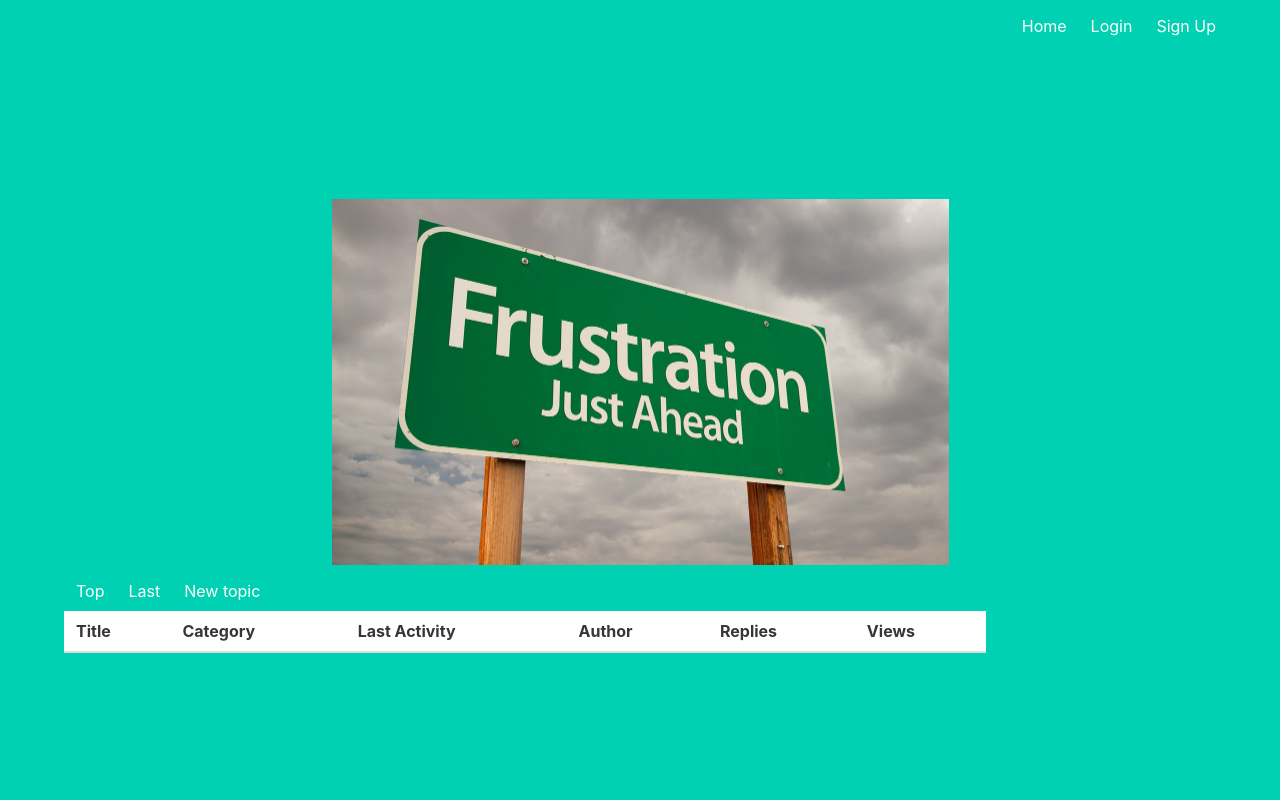
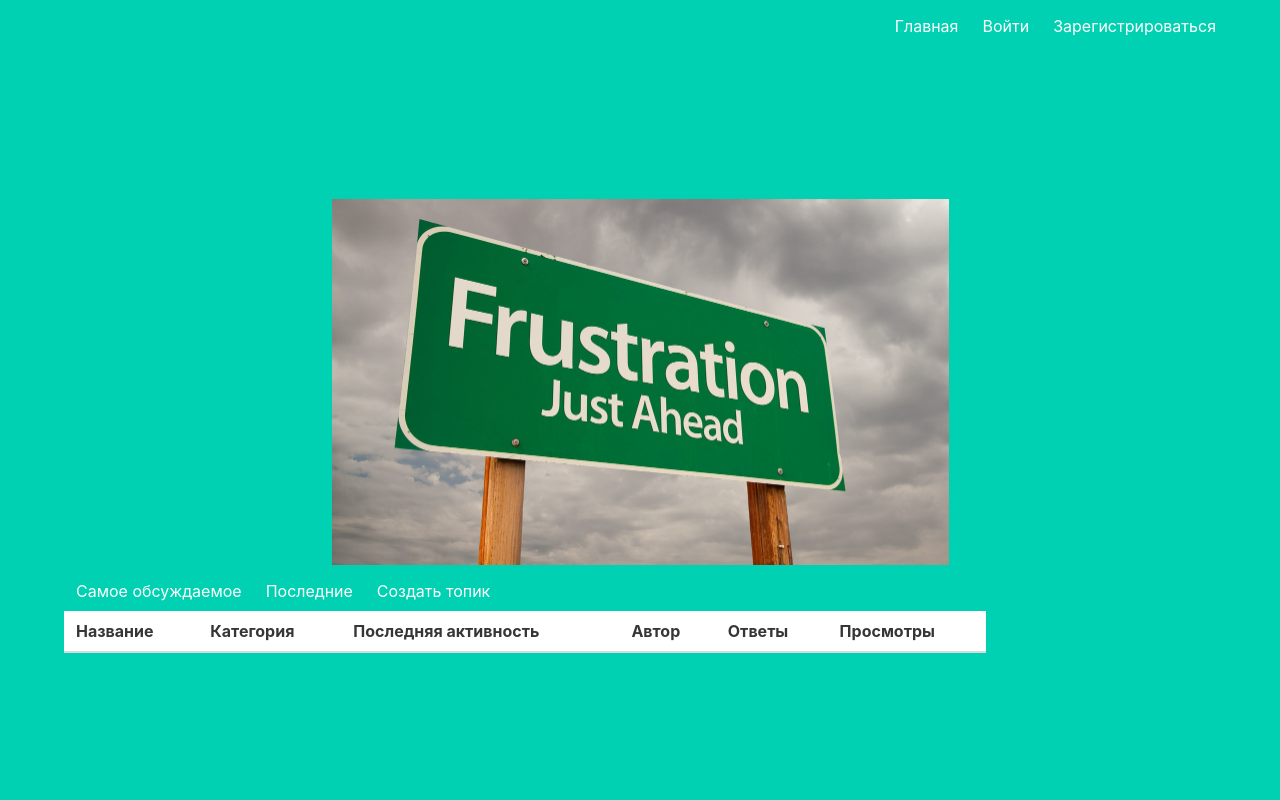
Before and after one commit to savelovme/mylittleforum, a Flask app: page / in a window 1280 px wide. Run offline with Flask 2, Linux system fonts and the light colour scheme; data that the repository does not hold is empty; parts of the project's set-up code (start-up, migrations or seed data) failed here and were passed over.

Commit message:
Code cleanup

```diff
--- a/services/web/manage.py
+++ b/services/web/manage.py
@@ -6,7 +6,7 @@ cli = FlaskGroup(create_app=create_app)
 
 @cli.command("create_db")
 def create_db():
-    db.drop_all()
+    #db.drop_all()
     db.create_all()
     db.session.commit()
 
--- a/services/web/project/__init__.py
+++ b/services/web/project/__init__.py
@@ -20,14 +20,11 @@ def create_app():
 
     @login_manager.user_loader
     def load_user(user_id):
-        # since the user_id is just the primary key of our user table, use it in the query for the user
         return User.query.get(int(user_id))
 
-    # blueprint for auth routes in our app
     from .auth import auth as auth_blueprint
     app.register_blueprint(auth_blueprint)
 
-    # blueprint for non-auth parts of app
     from .main import main as main_blueprint
     app.register_blueprint(main_blueprint)
 
--- a/services/web/project/main.py
+++ b/services/web/project/main.py
@@ -11,8 +11,7 @@ main = Blueprint('main', __name__)
 
 
 def get_time():
-    return time.asctime(time.localtime(time.time()))  # Get the current time and date
-
+    return time.strftime("%d %b %Y %H:%M:%S" , time.localtime(time.time()))
 
 def get_user(id):
     return User.query.filter_by(id=id).first_or_404()
@@ -28,7 +27,15 @@ def index():
 @main.route('/profile')
 @login_required
 def profile():
-    return render_template('profile.html', name=current_user.name, avatar=current_user.avatar)
+    frustration_stat = dict()
+    frustration_stat["frustrated_topics"] = Topic.query.filter(Topic.author_id == current_user.id,
+                                                               Topic.frustration > 0.5).count()
+    frustration_stat["total_topics"] = Topic.query.filter(Topic.author_id == current_user.id).count()
+    frustration_stat["frustrated_replies"] = Reply.query.filter(Reply.author_id == current_user.id,
+                                                               Reply.frustration > 0.5).count()
+    frustration_stat["total_replies"] = Reply.query.filter(Reply.author_id == current_user.id).count()
+
+    return render_template('profile.html', name=current_user.name, avatar=current_user.avatar, frustration_stat=frustration_stat)
 
 
 @main.route('/profile', methods=['POST'])
@@ -44,13 +51,13 @@ def upload_file():
     return redirect("/profile")
 
 
-@main.route("/post")  # Render the 'write new topic' box
+@main.route("/post")
 @login_required
 def renderCreateTopic():
     return render_template("post.html")
 
 
-@main.route("/post/post", methods=["POST"])  # Backend of the new topic box
+@main.route("/post/post", methods=["POST"])
 def createTopic():
     topic = Topic(
         request.form["title"],
@@ -65,65 +72,64 @@ def createTopic():
     return redirect("/topic/" + str(topic.id))
 
 
-@main.route("/topic/<id>")  # Render a topic
+@main.route("/topic/<id>")
 def renderTopic(id):
     topic = Topic.query.filter_by(id=id).first_or_404()
-    topic.views += 1  # Add one view
+    topic.views += 1
     db.session.add(topic)
-    db.session.commit()  # Change the value of the view in the database
+    db.session.commit()
     return render_template(
-        "topic.html", topic=topic, replies=Reply.query.filter_by(topic_id=id).order_by(Reply.id),
-        get_user=get_user, test_score=topic.frustration
-    )  # Render the page
+        "topic.html", topic=topic, replies=Reply.query.filter_by(topic_id=id).order_by(Reply.id), get_user=get_user
+    )
 
 
-@main.route("/reply/<id>", methods=["POST"])  # Reply to a post.
+@main.route("/reply/<id>", methods=["POST"])
 @login_required
 def replyTo(id):
     topic = Topic.query.filter_by(id=id).first_or_404()
-    topic.reply(get_time())  # Reply to the topic
+    topic.reply(get_time())
     reply = Reply(
         request.form["body"], get_time(), current_user.id, id,
         frustration_model.predict_probas([request.form["body"]])[0, 0].item()
-    )  # Add the reply
+    )
     db.session.add(reply)
-    db.session.add(topic)
-    db.session.commit()  # Add everything in the database
-    return redirect("/topic/" + str(id))  # Redirect to the correct page
-
-
-@main.route("/like/<id>")  # Like a topic
-@login_required
-def likeTopic(id):
-    topic = Topic.query.filter_by(id=id).first_or_404()
-    topic.like(current_user.id)  # Call the 'like' function of the class 'Topic'
     db.session.add(topic)
     db.session.commit()
     return redirect("/topic/" + str(id))
 
 
-@main.route("/like/reply/<id>/<topic_id>")  # Like a reply
+@main.route("/like/<id>")
+@login_required
+def likeTopic(id):
+    topic = Topic.query.filter_by(id=id).first_or_404()
+    topic.like(current_user.id)
+    db.session.add(topic)
+    db.session.commit()
+    return redirect("/topic/" + str(id))
+
+
+@main.route("/like/reply/<id>/<topic_id>")
 @login_required
 def likeReply(id, topic_id):
     reply = Reply.query.filter_by(id=id).first_or_404()
-    reply.like(current_user.id)  # Call the like function of the class Reply
+    reply.like(current_user.id)
     db.session.add(reply)
     db.session.commit()
-    return redirect("/topic/" + str(topic_id))  # Return to the topic
+    return redirect("/topic/" + str(topic_id))
 
 
-@main.route("/top")  # Order the list of posts by thoses who have the biggest number of replies
+@main.route("/top")
 def topList():
     topics = Topic.query.order_by(Topic.repliesNum.desc())
     return render_template("index.html", topics=topics, get_user=get_user)
 
 
-@main.route("/new")  # Order the list like normal (redirect)
+@main.route("/new")
 def redirectIndex():
     return redirect("/")
 
 
-@main.route("/cat/<category>")  # Get the list of posts in a category
+@main.route("/cat/<category>")
 def catList(category):
     topics = Topic.query.filter_by(category=category).order_by(Topic.id.desc())
     return render_template("index.html", topics=topics, get_user=get_user)
--- a/services/web/project/templates/base.html
+++ b/services/web/project/templates/base.html
@@ -19,24 +19,24 @@
                     <div id="navbarMenuHeroA" class="navbar-menu">
                         <div class="navbar-end">
                             <a href="{{ url_for('main.index') }}" class="navbar-item">
-                                Home
+                                Главная
                             </a>
                             {% if current_user.is_authenticated %}
                             <a href="{{ url_for('main.profile') }}" class="navbar-item">
-                                Profile
+                                Мой профиль
                             </a>
                             {% endif %}
                             {% if not current_user.is_authenticated %}
                             <a href="{{ url_for('auth.login') }}" class="navbar-item">
-                                Login
+                                Войти
                             </a>
                             <a href="{{ url_for('auth.signup') }}" class="navbar-item">
-                                Sign Up
+                                Зарегистрироваться
                             </a>
                             {% endif %}
                             {% if current_user.is_authenticated %}
                             <a href="{{ url_for('auth.logout') }}" class="navbar-item">
-                                Logout
+                                Выйти
                             </a>
                             {% endif %}
                         </div>
--- a/services/web/project/templates/index.html
+++ b/services/web/project/templates/index.html
@@ -6,20 +6,20 @@
 <img src="{{ url_for('static', filename='frustration_sign.jpg') }}"  width="617px">
 
 <div id="navbarMenuHeroA" class="navbar-menu">
-    <a href="/top" class="navbar-item"> Top </a>
-    <a href="/new" class="navbar-item"> Last </a>
-    <a href="/post" class="navbar-item"> New topic </a>
+    <a href="/top" class="navbar-item"> Самое обсуждаемое </a>
+    <a href="/new" class="navbar-item"> Последние </a>
+    <a href="/post" class="navbar-item"> Создать топик </a>
 </div>
 
 <table class="table" style="width: 80%">
     <thead>
         <tr>
-            <th>Title</th>
-            <th>Category</th>
-            <th>Last Activity</th>
-            <th>Author</th>
-            <th>Replies</th>
-            <th>Views</th>
+            <th>Название</th>
+            <th>Категория</th>
+            <th>Последняя активность</th>
+            <th>Автор</th>
+            <th>Ответы</th>
+            <th>Просмотры</th>
         </tr>
     </thead>
 	{% for topic in topics %}
--- a/services/web/project/templates/signup.html
+++ b/services/web/project/templates/signup.html
@@ -20,17 +20,17 @@
 
             <div class="field">
                 <div class="control">
-                    <input class="input is-large" type="text" name="name" placeholder="Name" autofocus="">
+                    <input class="input is-large" type="text" name="name" placeholder="Имя" autofocus="">
                 </div>
             </div>
 
             <div class="field">
                 <div class="control">
-                    <input class="input is-large" type="password" name="password" placeholder="Password">
+                    <input class="input is-large" type="password" name="password" placeholder="Пароль">
                 </div>
             </div>
 
-            <button class="button is-block is-info is-large is-fullwidth">Sign Up</button>
+            <button class="button is-block is-info is-large is-fullwidth">Зарегистрироваться</button>
         </form>
     </div>
 </div>
```
Also changed, not shown: services/web/project/auth.py (+7 -7 lines), services/web/project/login.py (deleted, +0 -67 lines), services/web/project/templates/login.html (+5 -5 lines), services/web/project/templates/logout.html (deleted, +0 -10 lines), services/web/project/templates/post.html (+4 -4 lines), services/web/project/templates/profile.html (+25 -5 lines), services/web/project/templates/topic.html (+6 -5 lines), README.md, services/web/project/static/avatars/1.png (added), services/web/project/static/avatars/2.png (added), services/web/project/static/avatars/3.jpg (added), services/web/project/static/avatars/3.png (added), 2 other files.
